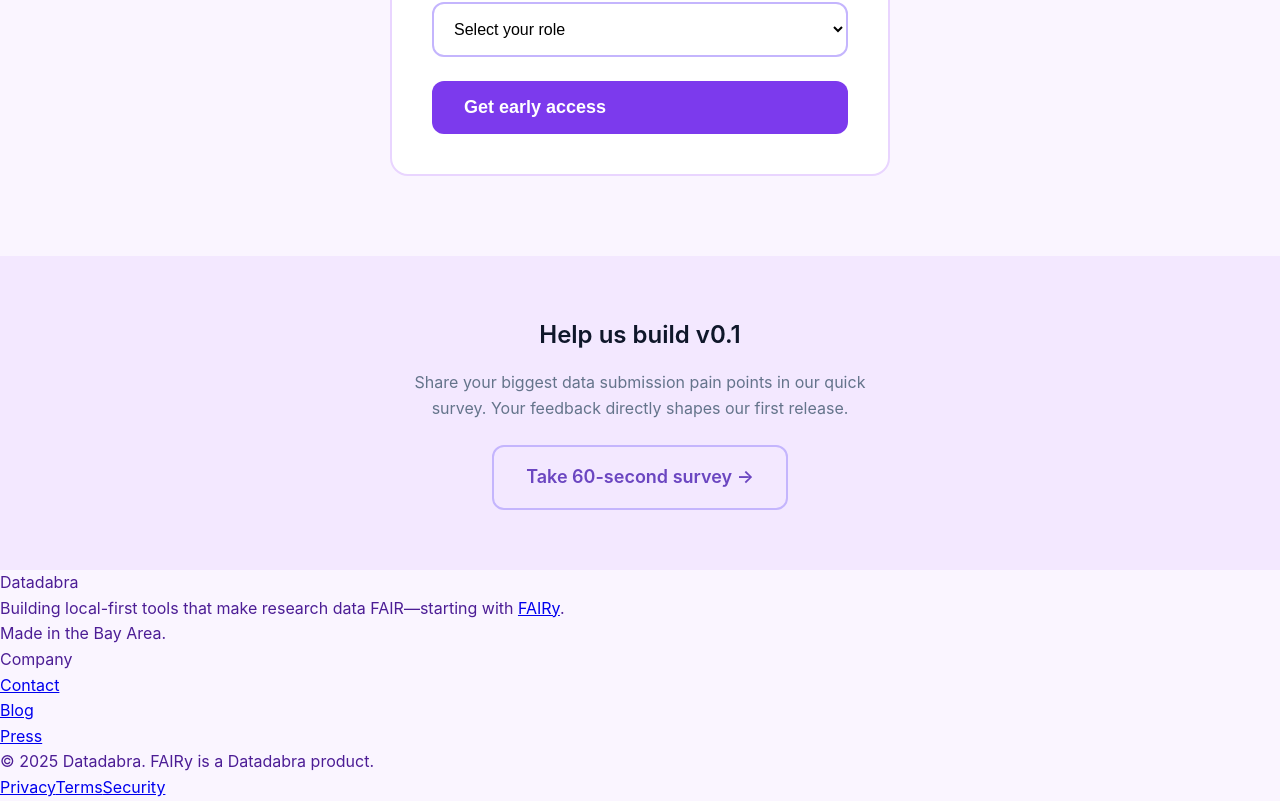
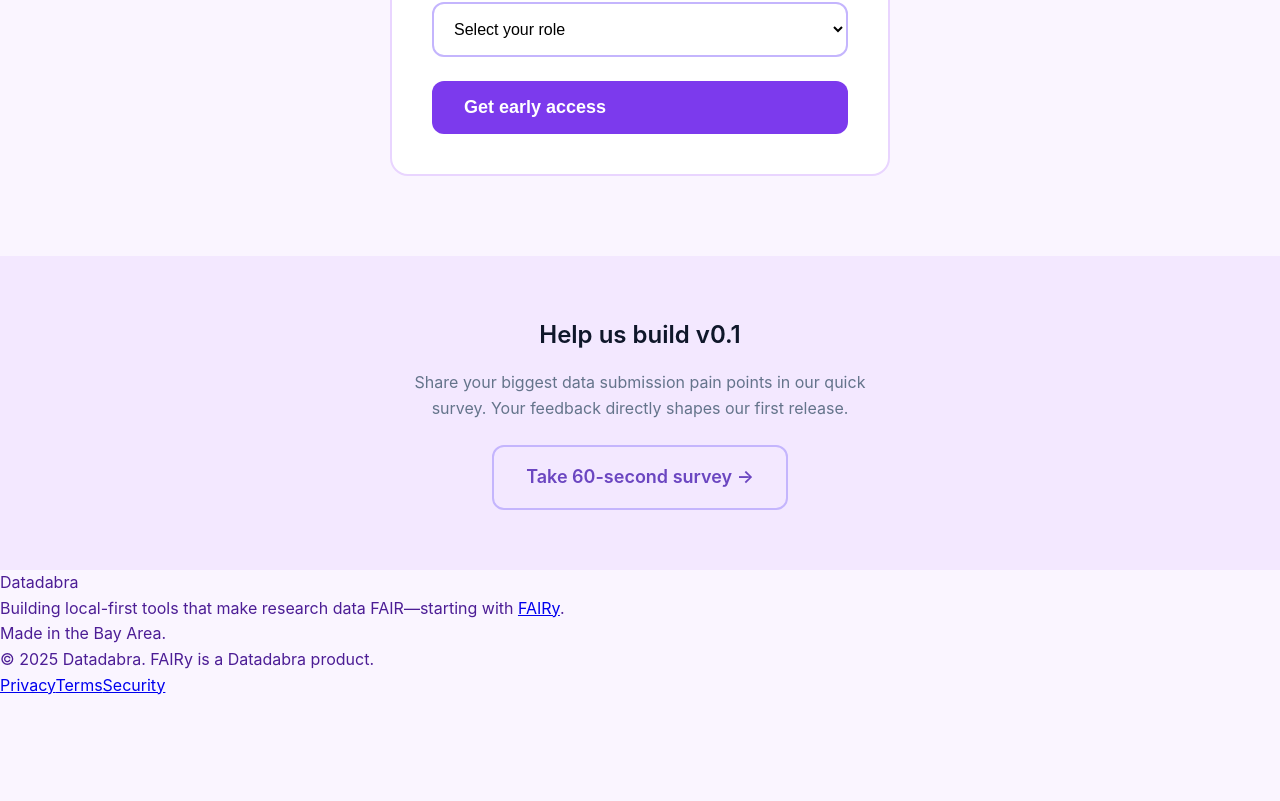
Before and after one commit to yuummmer/fairy-site, a Next.js app: page / in a window 1280 px wide. Shown: the part 4143-4944 px from the top of the page. After the commit the page ends 4841 px from the top, so only its background shows below. Built offline with nearby package versions, Linux system fonts and the light colour scheme.

Commit message:
Simplify footer further: Remove Company section
- Removed Blog and Press links from footer
- Removed entire Company section since it only had Contact link
- Updated grid layout from 3 columns to 2 columns
- Footer now shows only Datadabra info and legal links

```diff
--- a/src/app/layout.tsx
+++ b/src/app/layout.tsx
@@ -37,22 +37,13 @@
 
         {/* Footer (company-forward) */}
         <footer className="mx-auto max-w-6xl px-4 py-16 text-sm text-zinc-600">
-          <div className="grid gap-8 md:grid-cols-3">
+          <div className="grid gap-8 md:grid-cols-2">
             <div className="md:col-span-2">
               <div className="font-semibold text-zinc-900">Datadabra</div>
               <p className="mt-2 max-w-md">
                 Building local-first tools that make research data FAIR—starting with <a href="/" className="underline text-zinc-900">FAIRy</a>.
               </p>
               <p className="mt-3 text-xs">Made in the Bay Area.</p>
-            </div>
-
-            <div>
-              <div className="font-medium text-zinc-900">Company</div>
-              <ul className="mt-3 space-y-2">
-                <li><a className="hover:underline" href="mailto:hello@datadabra.com">Contact</a></li>
-                <li><a className="hover:underline" href="#" aria-disabled>Blog</a></li>
-                <li><a className="hover:underline" href="#" aria-disabled>Press</a></li>
-              </ul>
             </div>
           </div>
 
```
